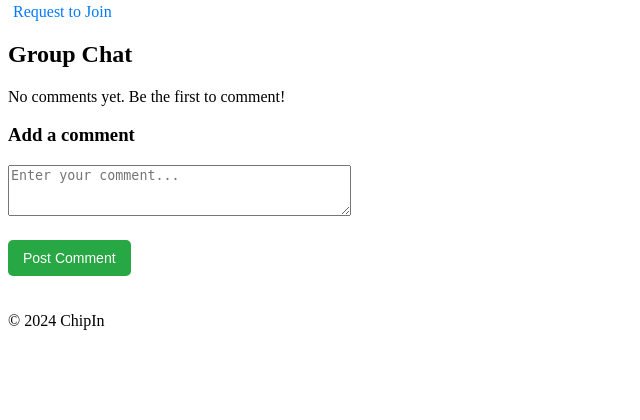
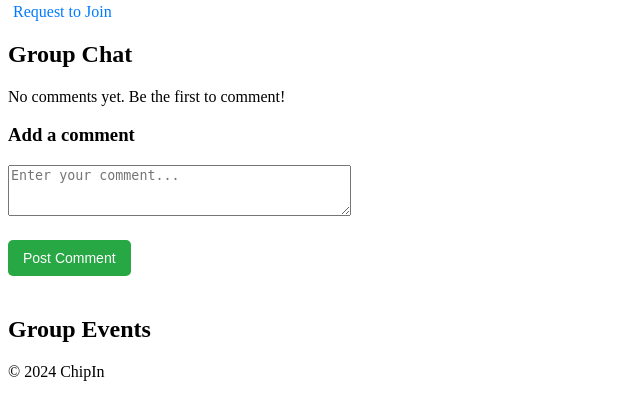
Before and after one commit to Skibidikingofohio/ssa_project, a Django app: page /chipin/group/2/ in a window 1280 px wide. Shown: the part 348-768 px from the top of the page, without its empty margins (0-640 px from the left). Run offline with Django 5.2, Linux system fonts and the light colour scheme; a user stored in the database is signed in; data comes from the database, SQL or seed files in the repository; both versions use the stored data as it was after the commit; data that the repository does not hold is empty.

Commit message:
Server error when making event

```diff
--- a/chipin/models.py
+++ b/chipin/models.py
@@ -26,3 +26,27 @@ class Comment(models.Model):
 
     def __str__(self):
         return f"{self.user.username}: {self.content[:20]}..."  # Show only first 20 chars for preview
+
+class Event(models.Model):
+    name = models.CharField(max_length=100)
+    date = models.DateField()
+    total_spend = models.DecimalField(max_digits=10, decimal_places=2)
+    status = models.CharField(max_length=20, default='Pending')  # Can be 'Pending' or 'Active'
+    group = models.ForeignKey(Group, related_name='events', on_delete=models.CASCADE)
+    members = models.ManyToManyField(User, related_name='event_memberships', blank=True)
+
+    def calculate_share(self):
+        members_count = self.group.members.count()
+        if members_count == 0:
+            return 0
+        return self.total_spend / members_count
+
+    def check_status(self):
+        """ Check if all members' max spend can cover the event. """
+        share = self.calculate_share()
+        for member in self.group.members.all():
+            if member.profile.max_spend < share:
+                self.status = 'Pending'
+                return False
+        self.status = 'Active'
+        return True
--- a/chipin/templates/chipin/group_detail.html
+++ b/chipin/templates/chipin/group_detail.html
@@ -64,4 +64,37 @@
         </div>
         <button type="submit">{% if comment_to_edit %}Save Comment{% else %}Post Comment{% endif %}</button>
     </form>
+
+    <h2>Group Events</h2>
+    <!-- Only display "Create New Event" link to the group administrator -->
+    {% if request.user == group.admin %}
+        <a href="{% url 'chipin:create_event' group.id %}" class="btn btn-primary">Create New Event</a>
+    {% endif %}
+    <ul>
+        {% for event, info in event_share_info.items %}
+            <li>
+                <strong>{{ event.name }}</strong> - Date: {{ event.date }},
+                <strong>Total Spend:</strong> ${{ event.total_spend }},
+                <strong>Current Share:</strong> ${{ info.share }},
+                <strong>Status:</strong> <span class="event-status">{{ info.status }}</span><br>
+                <!-- If the user has already joined the event, display the "Leave Event" link -->
+                {% if info.joined %}
+                    <span class="joined">You have already joined this event.</span>
+                    <a href="{% url 'chipin:leave_event' group.id event.id %}" class="btn btn-warning" onclick="return confirm('Are you sure you want to leave this event?');">Leave Event</a>
+                {% else %}
+                    <!-- If the user is eligible, show the "Join Event" link -->
+                    {% if info.eligible %}
+                        <span class="eligible">You are eligible to join this event.</span>
+                        <a href="{% url 'chipin:join_event' group.id event.id %}" class="btn btn-success">Join Event</a>
+                    {% else %}
+                        <span class="waiting-room">You are in the waiting room for this event. Increase your balance or wait for more members to join.</span>
+                    {% endif %}
+                {% endif %}
+                <!-- Only display the "Delete Event" link if the user is the group admin -->
+                {% if request.user == group.admin %}
+                    <a href="{% url 'chipin:delete_event' group.id event.id %}" class="btn btn-danger" onclick="return confirm('Are you sure you want to delete this event?');">Delete Event</a>
+                {% endif %}
+            </li>
+        {% endfor %}
+    </ul>
 {% endblock %}
--- a/chipin/urls.py
+++ b/chipin/urls.py
@@ -14,4 +14,9 @@ urlpatterns = [
    path('group/<int:group_id>/edit/<int:edit_comment_id>/', views.group_detail, name='edit_comment'),
    path('comment/<int:comment_id>/edit/', views.edit_comment, name='edit_comment'),
    path('comment/<int:comment_id>/delete/', views.delete_comment, name='delete_comment'),
+   path('group/<int:group_id>/create_event/', views.create_event, name='create_event'),
+   path('group/<int:group_id>/event/<int:event_id>/join/', views.join_event, name='join_event'),
+   path('group/<int:group_id>/event/<int:event_id>/update_status/', views.update_event_status, name='update_event_status'),
+   path('group/<int:group_id>/event/<int:event_id>/leave/', views.leave_event, name='leave_event'),
+   path('group/<int:group_id>/event/<int:event_id>/delete/', views.delete_event, name='delete_event'),
 ]
--- a/chipin/views.py
+++ b/chipin/views.py
@@ -10,7 +10,8 @@ from .forms import GroupCreationForm
 from .models import Group
 import urllib.parse
 from .models import Group, Comment
-from .forms import CommentForm
+from .forms import CommentForm#
+from .models import Event
 
 @login_required
 def edit_comment(request, comment_id):
@@ -52,6 +53,8 @@ def create_group(request):
 def group_detail(request, group_id, edit_comment_id=None):
     group = get_object_or_404(Group, id=group_id)
     comments = group.comments.all().order_by('-created_at')  # Fetch all comments for the group
+    events = group.events.all()  # Fetch all events associated with the group
+    # Add a new comment or edit an existing comment
     if edit_comment_id: # Fetch the comment to edit, if edit_comment_id is provided
         comment_to_edit = get_object_or_404(Comment, id=edit_comment_id)
         if comment_to_edit.user != request.user:
@@ -71,12 +74,125 @@ def group_detail(request, group_id, edit_comment_id=None):
             return redirect('chipin:group_detail', group_id=group.id)
     else:
         form = CommentForm(instance=comment_to_edit) if comment_to_edit else CommentForm()
+    # Calculate event share for each event and check user eligibility
+    event_share_info = {}
+    for event in events:
+        event_share = event.calculate_share()
+        user_eligible = request.user.profile.max_spend >= event_share
+        user_has_joined = request.user in event.members.all()  # Check if the user has already joined the event
+        event_share_info[event] = {
+            'share': event_share,
+            'eligible': user_eligible,
+            'status': event.status,
+            'joined': user_has_joined
+        }
+    # Return data to the template
     return render(request, 'chipin/group_detail.html', {
         'group': group,
         'comments': comments,
         'form': form,
         'comment_to_edit': comment_to_edit,
+        'events': events,
+        'event_share_info': event_share_info,
     })
+
+@login_required
+def create_event(request, group_id):
+    group = get_object_or_404(Group, id=group_id)
+    if request.user != group.admin:
+        messages.error(request, "Only the group administrator can create events.")
+        return redirect('chipin:group_detail', group_id=group.id)
+    if request.method == 'POST':
+        event_name = request.POST.get('name')
+        event_date = request.POST.get('date')
+        total_spend = request.POST.get('total_spend')
+        event = Event.objects.create(
+            name=event_name,
+            date=event_date,
+            total_spend=total_spend,
+            group=group
+        )
+        messages.success(request, f'Event "{event_name}" created successfully!')
+        return redirect('chipin:group_detail', group_id=group.id)
+    return render(request, 'chipin/create_event.html', {'group': group})
+
+@login_required
+def join_event(request, group_id, event_id):
+    group = get_object_or_404(Group, id=group_id)
+    event = get_object_or_404(Event, id=event_id, group=group)
+    event_share = event.calculate_share()
+    # Check if the user is eligible to join based on their max spend
+    if request.user.profile.max_spend < event_share:
+        messages.error(request, f"Your max spend of ${request.user.profile.max_spend} is too low to join this event.")
+        return redirect('chipin:group_detail', group_id=group.id)
+    # Check if the user has already joined the event
+    if request.user in event.members.all():
+        messages.info(request, "You have already joined this event.")
+        return redirect('chipin:group_detail', group_id=group.id)
+    # Add the user to the event
+    event.members.add(request.user)
+    messages.success(request, f"You have successfully joined the event '{event.name}'.")
+    # Optionally, update the event status if needed
+    event.check_status()
+    event.save()
+    return redirect('chipin:group_detail', group_id=group.id)
+
+
+@login_required
+def update_event_status(request, group_id, event_id):
+    group = get_object_or_404(Group, id=group_id)
+    event = get_object_or_404(Event, id=event_id, group=group)
+    # Ensure that only the group admin can update the event status
+    if request.user != group.admin:
+        messages.error(request, "Only the group administrator can update the event status.")
+        return redirect('chipin:group_detail', group_id=group.id)
+    # Calculate the share per member
+    event_share = event.calculate_share()
+    # Check if all members can afford the event share
+    sufficient_funds = True
+    for member in group.members.all():
+        if member.profile.max_spend < event_share:
+            sufficient_funds = False
+            break
+    # Update the event status based on the members' ability to cover the share
+    if sufficient_funds:
+        event.status = "Active"
+        messages.success(request, f"The event '{event.name}' is now Active. All members can cover the cost.")
+    else:
+        event.status = "Pending"
+        messages.warning(request, f"The event '{event.name}' remains Pending. Some members cannot cover the cost.")
+    # Save the updated event status
+    event.save()
+    return redirect('chipin:group_detail', group_id=group.id)
+
+@login_required
+def leave_event(request, group_id, event_id):
+    group = get_object_or_404(Group, id=group_id)
+    event = get_object_or_404(Event, id=event_id, group=group)
+    # Check if the user is part of the event
+    if request.user not in event.members.all():
+        messages.error(request, "You are not a member of this event.")
+        return redirect('chipin:group_detail', group_id=group.id)
+    # Remove the user from the event
+    event.members.remove(request.user)
+    messages.success(request, f"You have successfully left the event '{event.name}'.")
+    # Optionally, check if the event status should be updated
+    event.check_status()
+    event.save()
+    return redirect('chipin:group_detail', group_id=group.id)
+
+@login_required
+def delete_event(request, group_id, event_id):
+    group = get_object_or_404(Group, id=group_id)
+    event = get_object_or_404(Event, id=event_id, group=group)
+    # Ensure only the group admin can delete the event
+    if request.user != group.admin:
+        messages.error(request, "Only the group administrator can delete events.")
+        return redirect('chipin:group_detail', group_id=group.id)
+    # Delete the event
+    event.delete()
+    messages.success(request, f"The event '{event.name}' has been deleted.")
+    return redirect('chipin:group_detail', group_id=group.id)
 
 @login_required
 def delete_group(request, group_id):
--- a/users/models.py
+++ b/users/models.py
@@ -28,6 +28,8 @@ class Profile(models.Model):
     first_name = models.CharField(max_length=30)
     surname = models.CharField(max_length=30)
     nickname = models.CharField(max_length=30, unique=True, null=False, blank=False)
+    max_spend = models.DecimalField(max_digits=10, decimal_places=2, default=100.00)  # Max spend for each event
+    balance = models.DecimalField(max_digits=10, decimal_places=2, default=100.00)  # User's current balance
 
     def clean(self):
         validate_unique_nickname(self.nickname, instance=self)
```
Also changed, not shown: chipin/templates/chipin/create.html (added, +23 -0 lines), chipin/migrations/0005_event.py (added), db.sqlite3, users/migrations/0002_profile_balance_profile_max_spend.py (added).
